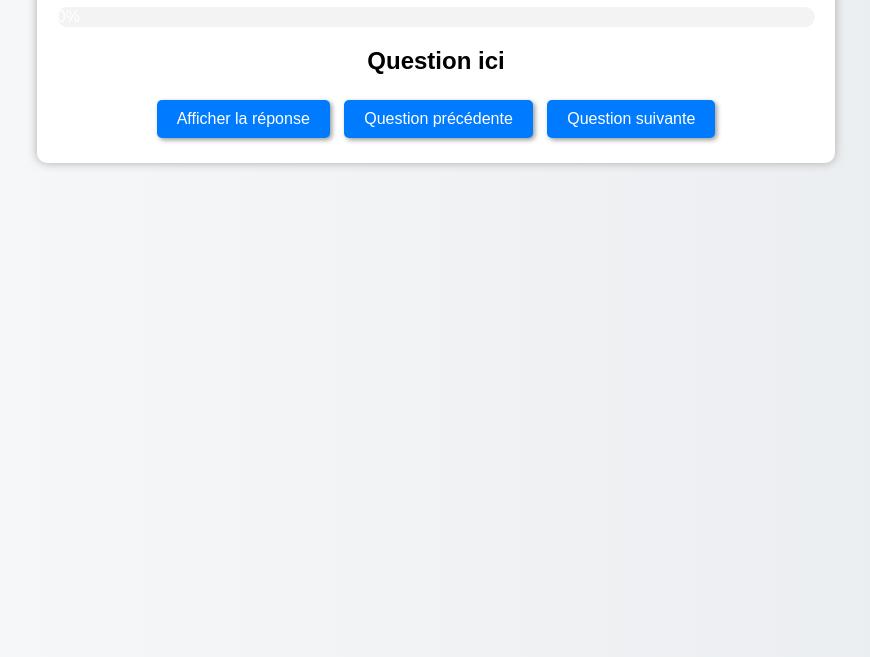
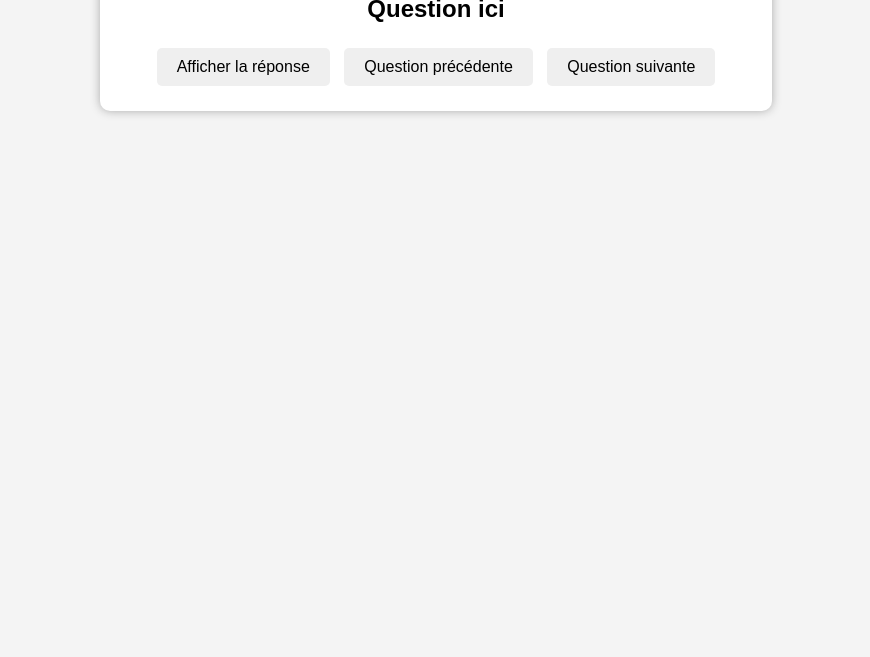
Before and after one commit to ID14091989/Ramadan-QuizZ, a plain HTML site: page index.html in a window 1280 px wide. Shown: the part 143-800 px from the top of the page, without its empty margins (204-1074 px from the left). Drawn offline with Linux system fonts and the light colour scheme.

Commit message:
Update style.css

```diff
--- a/style.css
+++ b/style.css
@@ -1,52 +1,59 @@
 body {
     font-family: Arial, sans-serif;
-    background: linear-gradient(to right, #f8f9fa, #e9ecef);
     text-align: center;
+    background-color: #f4f4f4;
 }
 
 #quiz-container {
-    width: 60%;
+    width: 50%;
     margin: auto;
     background: white;
     padding: 20px;
     border-radius: 10px;
     box-shadow: 0px 0px 10px 0px #aaa;
     text-align: center;
-    margin-top: 50px;
 }
 
 button {
     padding: 10px 20px;
-    background-color: #007bff;
+    border: none;
+    border-radius: 5px;
+    cursor: pointer;
+    font-size: 16px;
+    margin: 5px;
+}
+
+#next-btn {
+    background-color: blue;
     color: white;
-    border: none;
-    cursor: pointer;
-    margin: 5px;
-    border-radius: 5px;
-    font-size: 16px;
-    transition: 0.3s;
-    box-shadow: 2px 2px 5px #999;
+}
+
+#prev-btn {
+    background-color: orange;
+    color: white;
+}
+
+#show-answer-btn {
+    background-color: green;
+    color: white;
 }
 
 button:hover {
-    background-color: #0056b3;
-    transform: scale(1.05);
+    opacity: 0.8;
 }
 
+/* Barre de progression */
 #progress-container {
     width: 100%;
-    background-color: #f3f3f3;
-    border-radius: 10px;
-    margin-bottom: 20px;
-    height: 20px;
+    background-color: #ddd;
+    height: 10px;
+    border-radius: 5px;
+    margin-top: 10px;
 }
 
 #progress-bar {
     height: 100%;
+    background-color: red;
     width: 0%;
-    background-color: #4caf50;
-    color: white;
-    text-align: center;
-    line-height: 20px;
-    border-radius: 10px;
+    border-radius: 5px;
 }
```
